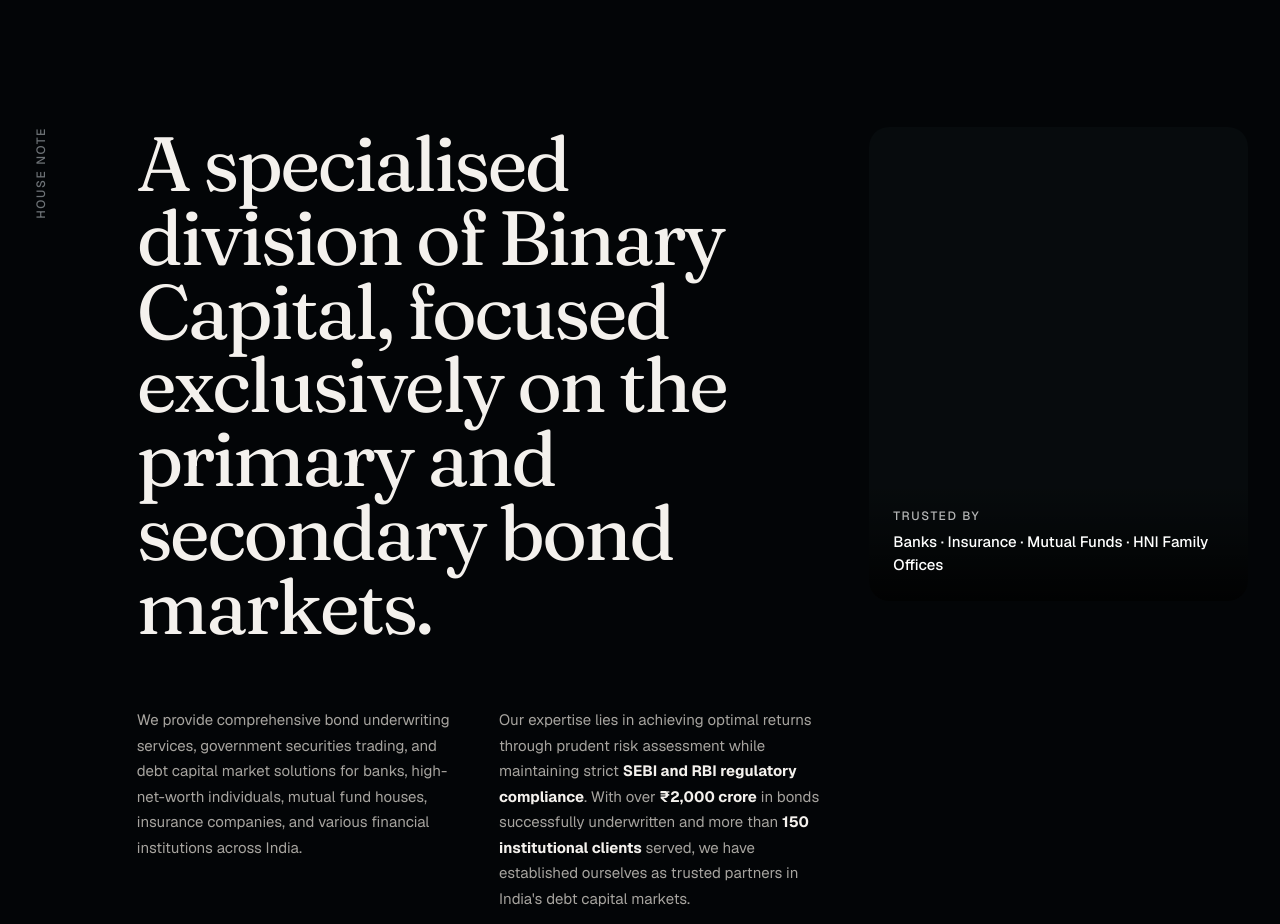
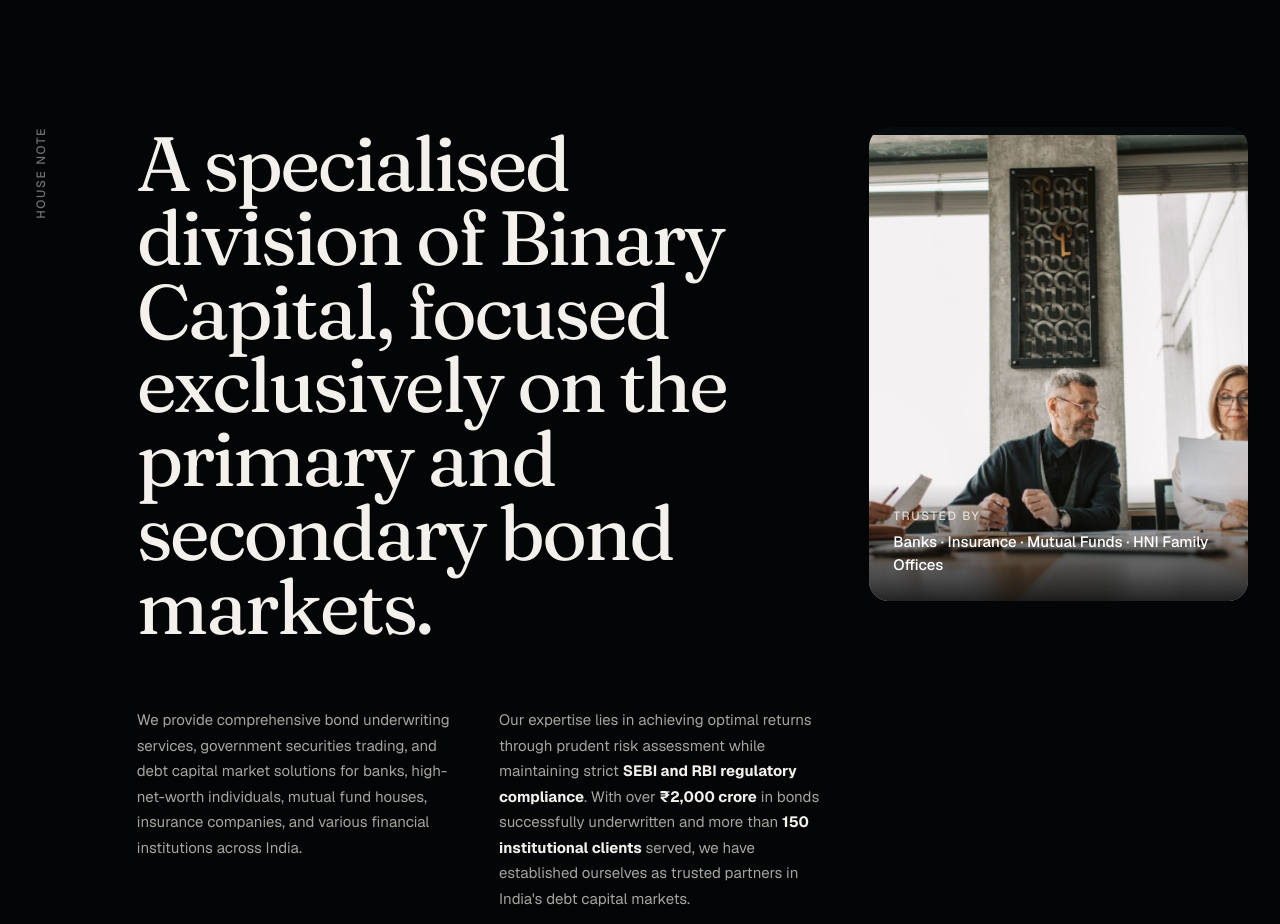
Before and after one commit to jashmhta/bondbc, a Next.js app: page / in a window 1280 px wide. Shown: the part 1200-2124 px from the top of the page. Built offline with nearby package versions, Linux system fonts and the light colour scheme.

Commit message:
fix(parallax-image): default to absolute inset-0 fill so images render when nested in relative aspect-ratio parents

```diff
--- a/components/motion/ParallaxImage.tsx
+++ b/components/motion/ParallaxImage.tsx
@@ -14,6 +14,15 @@
   sizes?: string;
 }
 
+/**
+ * ParallaxImage — full-bleed image with vertical parallax on scroll.
+ *
+ * Always uses `absolute inset-0` positioning by default so it fills the
+ * nearest positioned ancestor. The parent MUST be `position: relative`
+ * (or any non-static) with explicit height (e.g. `aspect-[4/5]`) for the
+ * image to render. Any className passed in is appended AFTER the base
+ * positioning, so users can override safely with care.
+ */
 export function ParallaxImage({
   src,
   alt,
@@ -31,8 +40,14 @@
   const y = useTransform(scrollYProgress, [0, 1], [`-${intensity}%`, `${intensity}%`]);
 
   return (
-    <div ref={ref} className={`relative overflow-hidden ${className ?? ""}`}>
-      <motion.div className="absolute inset-0 will-change-transform" style={{ y, scale: 1.1 }}>
+    <div
+      ref={ref}
+      className={`absolute inset-0 overflow-hidden ${className ?? ""}`}
+    >
+      <motion.div
+        className="absolute inset-0 will-change-transform"
+        style={{ y, scale: 1.1 }}
+      >
         <Image
           src={src}
           alt={alt}
```
